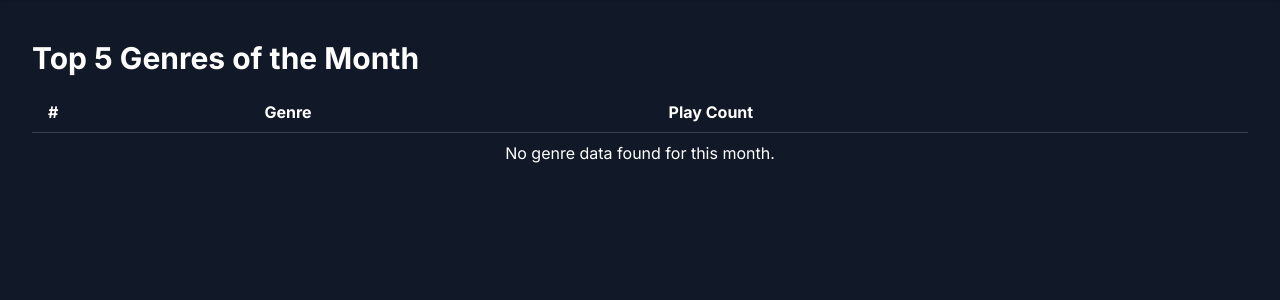
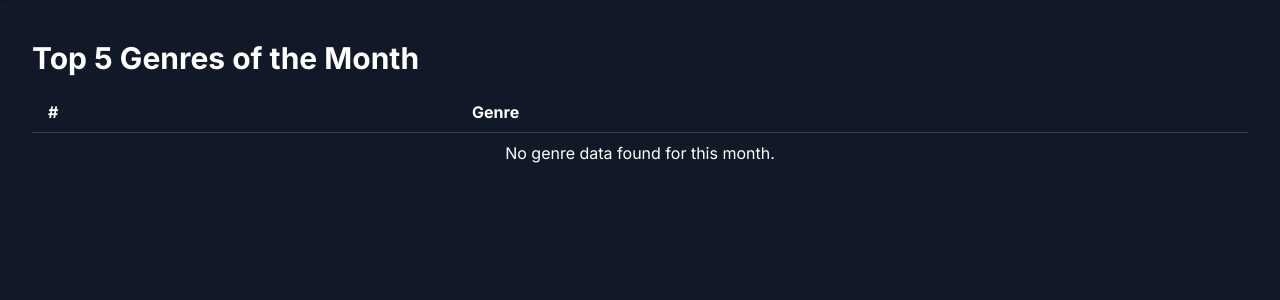
Before and after one commit to hl9082/csci320-group20, a Flask app: page /top_genres in a window 1280 px wide. Shown: the part 112-412 px from the top of the page. Run offline with Flask 2, Linux system fonts and the light colour scheme; the visitor is signed in with stand-in values (Sample User, id 1); parts of the project's set-up code (start-up, migrations or seed data) failed here and were passed over; some libraries are stand-ins or nearby versions.

Commit message:
top_genres.html updated: you won't see number of play counts anymore

```diff
--- a/src/templates/top_genres.html
+++ b/src/templates/top_genres.html
@@ -11,7 +11,7 @@
             <tr class="border-b border-gray-700">
                 <th class="px-4 py-2">#</th>
                 <th class="px-4 py-2">Genre</th>
-                <th class="px-4 py-2">Play Count</th>
+
             </tr>
         </thead>
         <tbody>
@@ -19,7 +19,7 @@
             <tr class="border-t border-gray-800">
                 <td class="px-4 py-2">{{ loop.index }}</td>
                 <td class="px-4 py-2 font-bold">{{ genre.genretype }}</td>
-                <td class="px-4 py-2 font-bold">{{ genre.play_count }}</td>
+
             </tr>
             {% else %}
             <tr>
```
